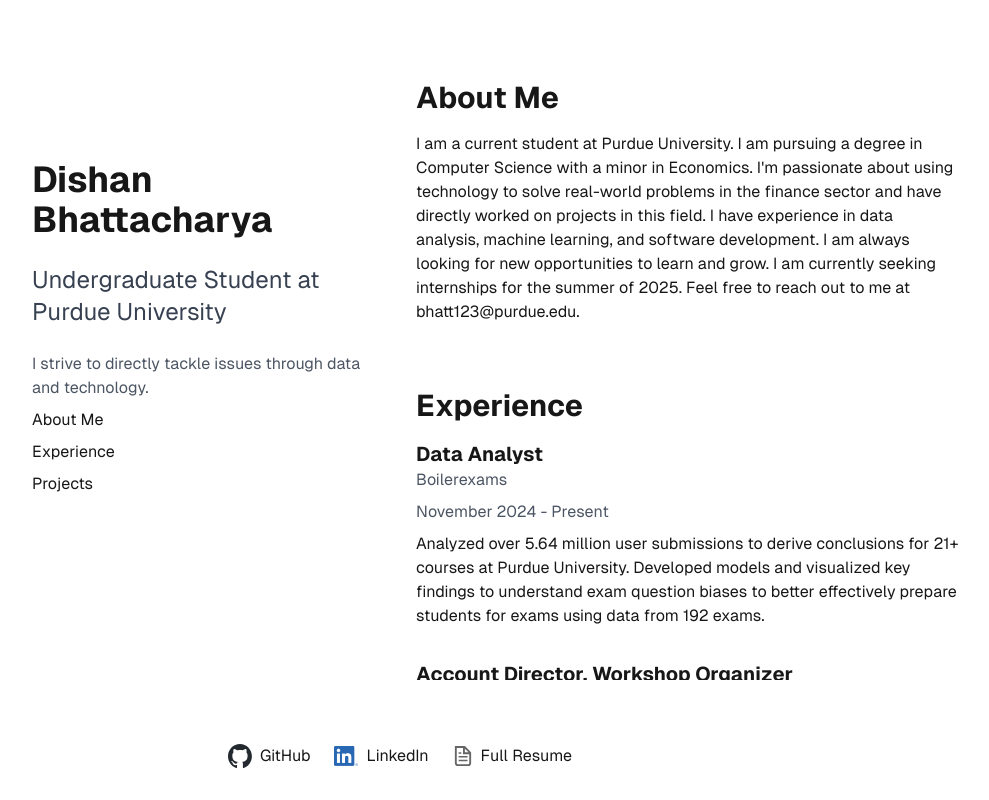
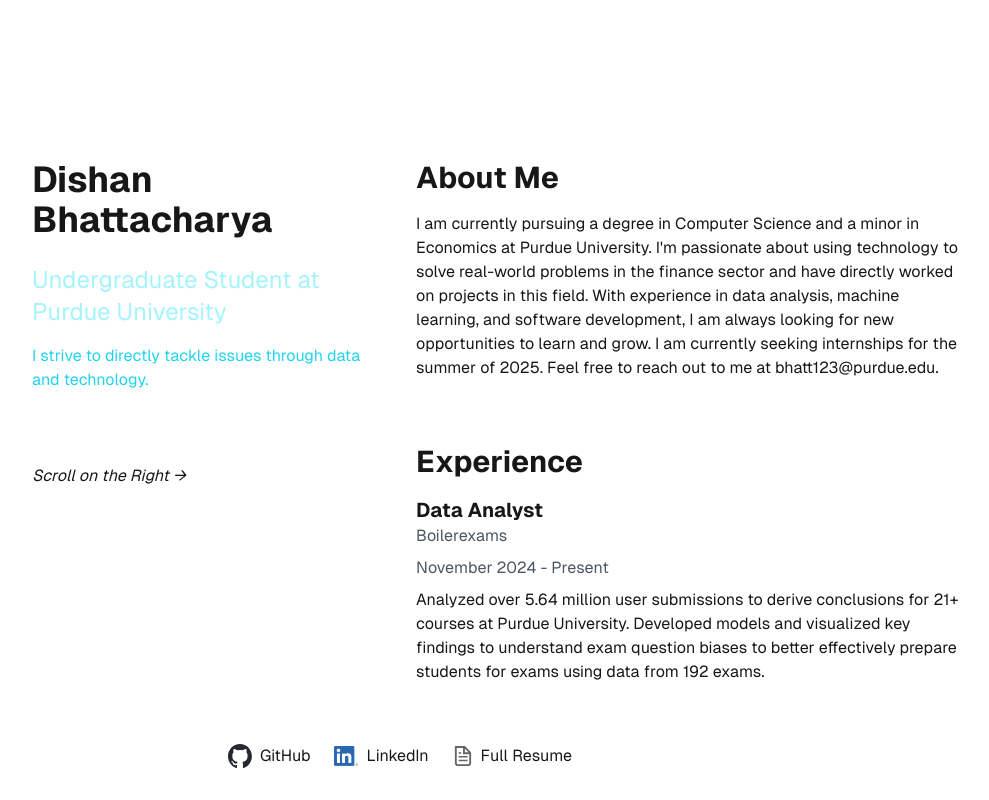
Before and after one commit to disbh/portfolio-v3, a Next.js app: page / in a window 1280 px wide. Shown: the whole page, without its empty margins (240-1229 px from the left). Built offline with nearby package versions, Linux system fonts and the light colour scheme.

Commit message:
Updated to get rid of bug for sticky top entirely

```diff
--- a/app/page.tsx
+++ b/app/page.tsx
@@ -56,24 +56,25 @@ export default function Home() {
         <div className="grid grid-cols-1 gap-2 max-w-xl pl-48 sticky top-20">
           <div className="grid items-center gap-2">
             <a href="?"><h1 className="text-4xl font-bold mb-4">Dishan Bhattacharya</h1></a>
-            <h2 className="text-2xl text-gray-700 mb-4">Undergraduate Student at Purdue University</h2>
-            <p className="text-gray-600">
+            <h2 className="text-2xl text-cyan-200 mb-2">Undergraduate Student at Purdue University</h2>
+            <p className="text-cyan-400">
               I strive to directly tackle issues through data and technology.
             </p>
           </div>
 
 
-          <a href="#about-me">About Me</a>
-          <a href="#experience">Experience</a>
-          <a href="#projects">Projects</a>
+          <p className="italic pt-16">Scroll on the Right →</p>
+
+
         </div>
 
-        <div className="flex-1 max-w-xl overflow-y-auto max-h-[calc(100vh-200px)] sticky top-20">
+        <div className="flex-1 max-w-xl overflow-y-auto max-h-[calc(100vh-200px)] sticky top-16 pt-20">
           <div className="space-y-16">
             <div id="about-me">
               <h2 className="text-3xl font-bold mb-4">About Me</h2>
-              I am a current student at Purdue University. I am pursuing a degree in Computer Science with a minor in Economics. I'm passionate about using technology to solve real-world problems in the finance sector and have directly worked on projects in this field. I have experience in data analysis, machine learning, and software development. I am always looking for new opportunities to learn and grow. I am currently seeking internships for the summer of 2025. Feel free to reach out to me at <a href="mailto:bhatt123@purdue.edu" className ="hover:underline">bhatt123@purdue.edu</a>.
+              I am currently pursuing a degree in Computer Science and a minor in Economics at Purdue University. I'm passionate about using technology to solve real-world problems in the finance sector and have directly worked on projects in this field. With experience in data analysis, machine learning, and software development, I am always looking for new opportunities to learn and grow. I am currently seeking internships for the summer of 2025. Feel free to reach out to me at <a href="mailto:bhatt123@purdue.edu" className ="hover:underline">bhatt123@purdue.edu</a>.
             </div>
+
 
             <div id="experience">
               <h2 className="text-3xl font-bold mb-4">Experience</h2>
```
